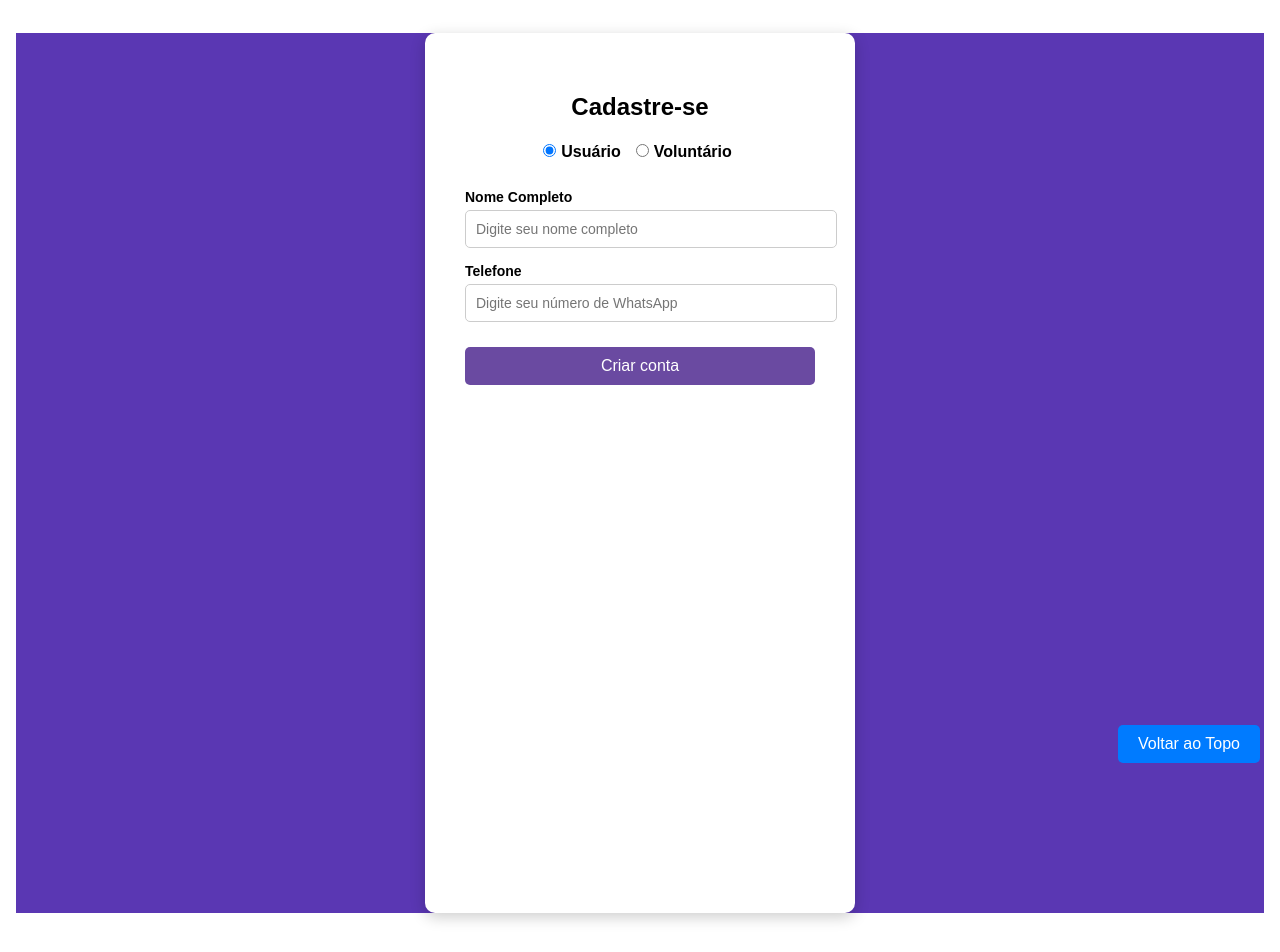
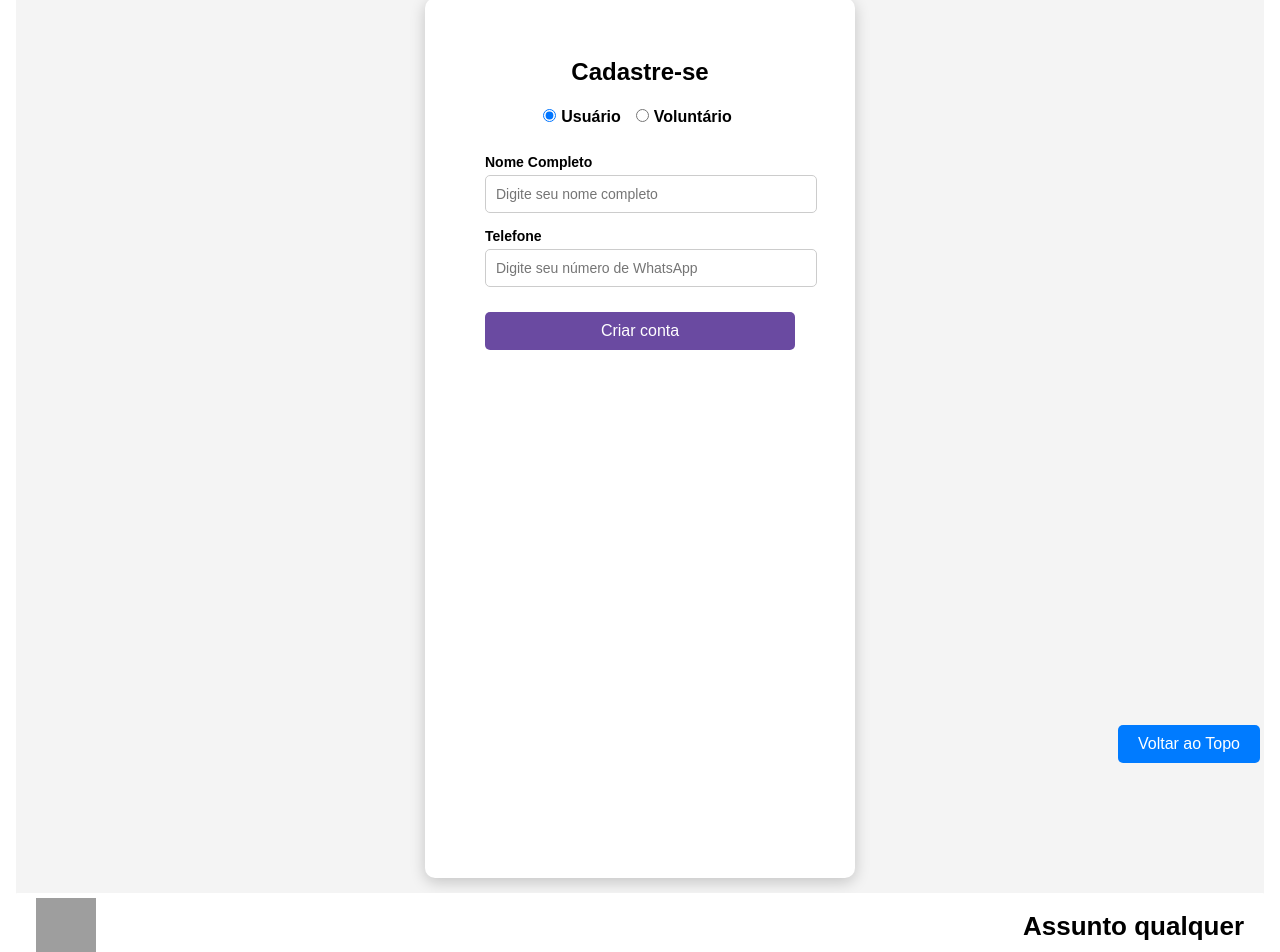
Before and after one commit to Anafcamargo/ProjetoIntegrador, a React (Create React App) app: page /Login/Cadastro in a window 1280 px wide. Shown: the part 17-969 px from the top of the page. Built offline with nearby package versions, Linux system fonts and the light colour scheme; grey boxes are pictures that could not be loaded.

Commit message:
alterado somente cadastro

```diff
--- a/package.json
+++ b/package.json
@@ -14,7 +14,7 @@
     "react-dom": "^18.3.1",
     "react-router-dom": "^6.26.1",
     "react-scripts": "5.0.1",
-    "swiper": "^11.1.10",
+    "swiper": "^11.1.11",
     "typescript": "^4.9.5",
     "web-vitals": "^2.1.4"
   },
--- a/src/componentes/rodape/index.tsx
+++ b/src/componentes/rodape/index.tsx
@@ -1,27 +1,13 @@
 function Rodape(){
     return(
         <div className="Rodape">
-            <table className="TabelaRodape">
-                <tr className="tituloTabela">
-                    <th>Duvidas</th>
-                    <th>Informações</th>
-                    <th>Conato</th>
-                </tr>
-                <tr className="conteudoTabela">
-                    <td>Sei lá oq</td>
-                    <td>Sei lá oq</td>
-                    <td>Sei lá oq</td>
-                </tr>
-                <tr className="conteudoTabela2">
-                    <td>Sei lá oq</td>
-                    <td>Sei lá oq</td>
-                    <td>Sei lá oq</td>
-                </tr>
-            </table>
-            <div className="conecte-se">
-                Conecte-se com a gente
-                <div><img src=" " alt="" /></div>
+            <img src="logo2.png" alt=""
+            width= '60px' height='60px'/>
+
+            <div>
+                <h1>Assunto qualquer</h1>
             </div>
+
         </div>
     )
 }
--- a/src/estilo/estilo.css
+++ b/src/estilo/estilo.css
@@ -405,7 +405,7 @@ code {
 
 
 .bodyCadastro{
-    background-color: #5a37b3;
+    background-color: #f4f4f4;
     inherits: 100%;
 
 }
@@ -439,6 +439,11 @@ code {
     font-size: 16px;
   }
 
+.radioLabelUsuario{
+  margin-right: 10px;
+    font-size: 16px;
+}
+
   .radioInput {
     margin-right: 5px;
   }
@@ -447,21 +452,9 @@ code {
     margin-bottom: 20px;
   }
 .bodyCadastro {
-  background-color: #5a37b3;
+  background-color: #f4f4f4;
   inherits: 100%;
 }
-
-.containerCadastro {
-  background-color: #fff;
-  padding: 40px;
-  border-radius: 10px;
-  width: 350px;
-  margin: 50px auto;
-  color: black;
-  font-family: "Arial", sans-serif;
-  box-shadow: 0px 4px 15px rgba(0, 0, 0, 0.2);
-}
-
 
 .title {
   text-align: center;
@@ -518,12 +511,28 @@ code {
   margin-top: 10px;
 }
 
+.formContainerUsuario{
+  margin: 20px;
+
+}
+
 /*---------Rodape-----------*/
+
+
 
 .Rodape {
   display: flex;
-  justify-content: center;
-  border: 1px solid black;
+  justify-content: space-between;
+  align-items: center;
+  height: 70px;
+  background-color: #ffffff;
+  padding: 0 20px;
+  margin: 0;
+  text-align: center;
+  border-radius: 1px;
+  flex-direction: row;
+  color: rgb(88, 88, 88);
+  text-decoration: none;
 }
 
 .conecte-se {
--- a/src/paginas/cadastro.tsx
+++ b/src/paginas/cadastro.tsx
@@ -1,4 +1,5 @@
 import React, { useState } from "react";
+import Rodape from "../componentes/rodape";
 import "../estilo/estilo.css"
 
 
@@ -30,7 +31,7 @@ function Cadastro() {
           />
           Usuário
         </label>
-        <label className="radioLabel">
+        <label className="radioLabelUsuario">
           <input
             type="radio"
             value="voluntario"
@@ -43,7 +44,7 @@ function Cadastro() {
       </div>
 
       {tipoCadastro === "usuario" && (
-        <div className="formContainer">
+        <div className="formContainerUsuario">
           <form>
             <div className="formGroup">
               <label className="label">Nome Completo</label>
@@ -101,8 +102,9 @@ function Cadastro() {
           </form>
         </div>
       )}
+
     </div>
-
+        <Rodape/>
     </body>
   );
 }
```
Also changed, not shown: 1 other file (tests, documents, lock files or other folders).
